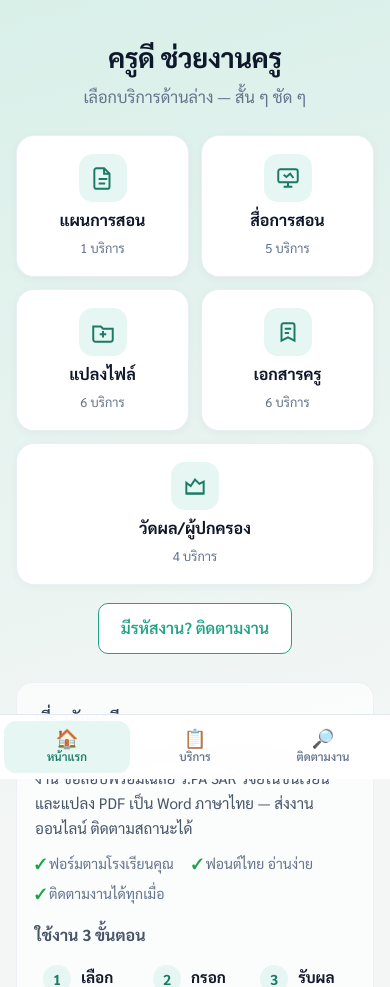
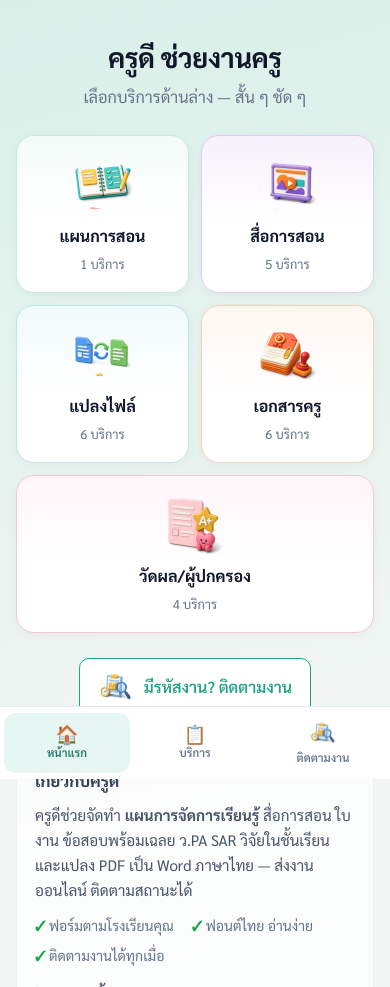
Before and after one commit to botbeamty11-hash/lesson-plan-web, a Flask app: page / in a window 390 px wide. Shown: the part 65-1052 px from the top of the page. Run offline with Flask 3, Linux system fonts and the light colour scheme.

Commit message:
Add colorful 3D category icons from sprite on home and groups
Crop six clay-style icons from the shared sprite with transparent
backgrounds (WebP+PNG), tint each tile to match, and use them on
homepage tiles, group headers, the track CTA, and the mobile track tab.

```diff
--- a/static/style.css
+++ b/static/style.css
@@ -221,9 +221,16 @@ dl.meta dt{color:var(--mut)}dl.meta dd{margin:0}
   background:var(--card);border:1px solid rgba(226,232,240,.7);border-radius:18px;
   box-shadow:0 2px 10px rgba(15,23,42,.04);transition:.15s;text-align:center}
 .tile:hover,.tile:focus-visible{border-color:var(--pri);box-shadow:0 8px 22px rgba(34,163,134,.14);transform:translateY(-1px);outline:none}
-.tile-icon{width:48px;height:48px;border-radius:14px;background:var(--pri-soft);color:var(--pri2);
+.tile-icon{width:72px;height:72px;border-radius:18px;background:transparent;color:var(--pri2);
   display:grid;place-items:center}
-.tile-icon svg{width:26px;height:26px}
+.tile-icon.svg{width:48px;height:48px;border-radius:14px;background:var(--pri-soft)}
+.tile-icon.svg svg{width:26px;height:26px}
+.tile-icon.img{width:72px;height:72px;background:transparent;border-radius:0}
+.tile-icon .gimg,.tile-icon img{width:72px;height:72px;display:block;object-fit:contain}
+@media(max-width:640px){
+  .tile-icon.img,.tile-icon .gimg,.tile-icon img{width:64px;height:64px}
+  .tile-icon.img{width:64px;height:64px}
+}
 .tile-label{font-weight:700;font-size:1rem;line-height:1.25}
 .tile-meta{font-size:.8rem;color:var(--mut)}
 .home-track{text-align:center;margin:18px 0 0}
@@ -255,3 +262,35 @@ dl.meta dt{color:var(--mut)}dl.meta dd{margin:0}
 @media(max-width:800px){
   .nav-tabs{display:flex}
 }
+
+/* —— Colorful 3D group icons —— */
+.gimg{display:inline-grid;line-height:0}
+.gimg img{display:block;width:100%;height:auto;object-fit:contain}
+.gc-icon.img{width:auto;height:auto;background:transparent;border-radius:0;padding:0}
+.gc-icon.img .gimg img{width:48px;height:48px}
+.group-head{display:flex;align-items:center;gap:12px;margin:0 0 10px}
+.group-head .gc-icon.img .gimg img{width:56px;height:56px}
+
+.tile.tint-plan{background:linear-gradient(180deg,#F3FBF8 0%,#fff 55%);border-color:#c6ebe1}
+.tile.tint-media{background:linear-gradient(180deg,#F7F1FB 0%,#fff 55%);border-color:#e0d0ef}
+.tile.tint-convert{background:linear-gradient(180deg,#F0FAFB 0%,#fff 55%);border-color:#bfe4ea}
+.tile.tint-docs{background:linear-gradient(180deg,#FFF6F0 0%,#fff 55%);border-color:#f5d0b8}
+.tile.tint-assess{background:linear-gradient(180deg,#FFF5F9 0%,#fff 55%);border-color:#f5c5d8}
+.tile.tint-plan:hover,.tile.tint-plan:focus-visible{border-color:#22A386;box-shadow:0 8px 22px rgba(34,163,134,.16)}
+.tile.tint-media:hover,.tile.tint-media:focus-visible{border-color:#7C3AED;box-shadow:0 8px 22px rgba(124,58,237,.14)}
+.tile.tint-convert:hover,.tile.tint-convert:focus-visible{border-color:#0E7490;box-shadow:0 8px 22px rgba(14,116,144,.14)}
+.tile.tint-docs:hover,.tile.tint-docs:focus-visible{border-color:#C2410C;box-shadow:0 8px 22px rgba(194,65,12,.14)}
+.tile.tint-assess:hover,.tile.tint-assess:focus-visible{border-color:#DB2777;box-shadow:0 8px 22px rgba(219,39,119,.14)}
+
+.card.tint-plan{background:linear-gradient(180deg,#F3FBF8 0%,#fff 40%)}
+.card.tint-media{background:linear-gradient(180deg,#F7F1FB 0%,#fff 40%)}
+.card.tint-convert{background:linear-gradient(180deg,#F0FAFB 0%,#fff 40%)}
+.card.tint-docs{background:linear-gradient(180deg,#FFF6F0 0%,#fff 40%)}
+.card.tint-assess{background:linear-gradient(180deg,#FFF5F9 0%,#fff 40%)}
+
+.track-cta{display:inline-flex;align-items:center;gap:10px;padding:10px 18px;min-height:48px}
+.track-cta-ic{display:inline-grid;width:36px;height:36px;place-items:center;flex-shrink:0}
+.track-cta-ic .gimg img,.track-cta-ic img{width:36px;height:36px;display:block}
+
+.nav-tabs a .tab-ic.tab-img{display:grid;place-items:center;width:28px;height:28px}
+.nav-tabs a .tab-ic.tab-img img{width:28px;height:28px;display:block;object-fit:contain}
--- a/templates/base.html
+++ b/templates/base.html
@@ -29,7 +29,7 @@
 <link rel="preconnect" href="https://fonts.googleapis.com">
 <link rel="preconnect" href="https://fonts.gstatic.com" crossorigin>
 <link href="https://fonts.googleapis.com/css2?family=Sarabun:wght@400;500;600;700&display=swap" rel="stylesheet">
-<link rel="stylesheet" href="{{ url_for('static', filename='style.css') }}?v=9">
+<link rel="stylesheet" href="{{ url_for('static', filename='style.css') }}?v=10">
 {% block head_extra %}{% endblock %}
 {% block jsonld %}{% endblock %}
 </head>
@@ -85,7 +85,7 @@
     <span class="tab-ic" aria-hidden="true">📋</span><span>บริการ</span>
   </a>
   <a href="/track" {% if request.path.startswith('/track') %}class="on"{% endif %}>
-    <span class="tab-ic" aria-hidden="true">🔎</span><span>ติดตามงาน</span>
+    <span class="tab-ic tab-img" aria-hidden="true"><img src="/static/icons/groups/track.webp" width="28" height="28" alt=""></span><span>ติดตามงาน</span>
   </a>
   {% if current_user %}
   <a href="{{ url_for('my_jobs') }}" {% if request.path.startswith('/my-jobs') %}class="on"{% endif %}>
--- a/templates/home.html
+++ b/templates/home.html
@@ -44,8 +44,9 @@
     "งานวัดผลและผู้ปกครอง": "วัดผล/ผู้ปกครอง"
   } %}
   {% for group, services in groups %}
-    <a class="tile" href="{{ url_for('group_page', group_name=group) }}">
-      <span class="tile-icon" aria-hidden="true">{{ group_svg.get(group, '')|safe }}</span>
+    {% set ikey = brand.group_img_key(group) %}
+    <a class="tile tint-{{ ikey }}" href="{{ url_for('group_page', group_name=group) }}">
+      <span class="tile-icon img" aria-hidden="true">{{ brand.group_img_html(group, 'gimg', 72)|safe }}</span>
       <span class="tile-label">{{ short.get(group, group) }}</span>
       <span class="tile-meta">{{ services|length }} บริการ</span>
     </a>
@@ -53,7 +54,12 @@
     <div class="card"><p class="hint">ยังไม่มีบริการที่เปิดใช้งาน</p></div>
   {% endfor %}
   </div>
-  <p class="home-track"><a class="btn sec" href="{{ url_for('track_lookup') }}">มีรหัสงาน? ติดตามงาน</a></p>
+  <p class="home-track">
+    <a class="btn sec track-cta" href="{{ url_for('track_lookup') }}">
+      <span class="track-cta-ic" aria-hidden="true">{{ brand.group_img_html('track', 'gimg', 36)|safe }}</span>
+      มีรหัสงาน? ติดตามงาน
+    </a>
+  </p>
 </section>
 
 <section class="home-more" aria-labelledby="more-title">
```
Also changed, not shown: brand.py (+47 -0 lines), templates/group.html (+6 -2 lines), templates/services_all.html (+6 -2 lines), static/icons/groups/assess.png (added), static/icons/groups/assess.webp (added), static/icons/groups/convert.png (added), static/icons/groups/convert.webp (added), static/icons/groups/docs.png (added), static/icons/groups/docs.webp (added), static/icons/groups/media.png (added), static/icons/groups/media.webp (added), static/icons/groups/plan.png (added), static/icons/groups/plan.webp (added), static/icons/groups/track.png (added), 1 more files.
